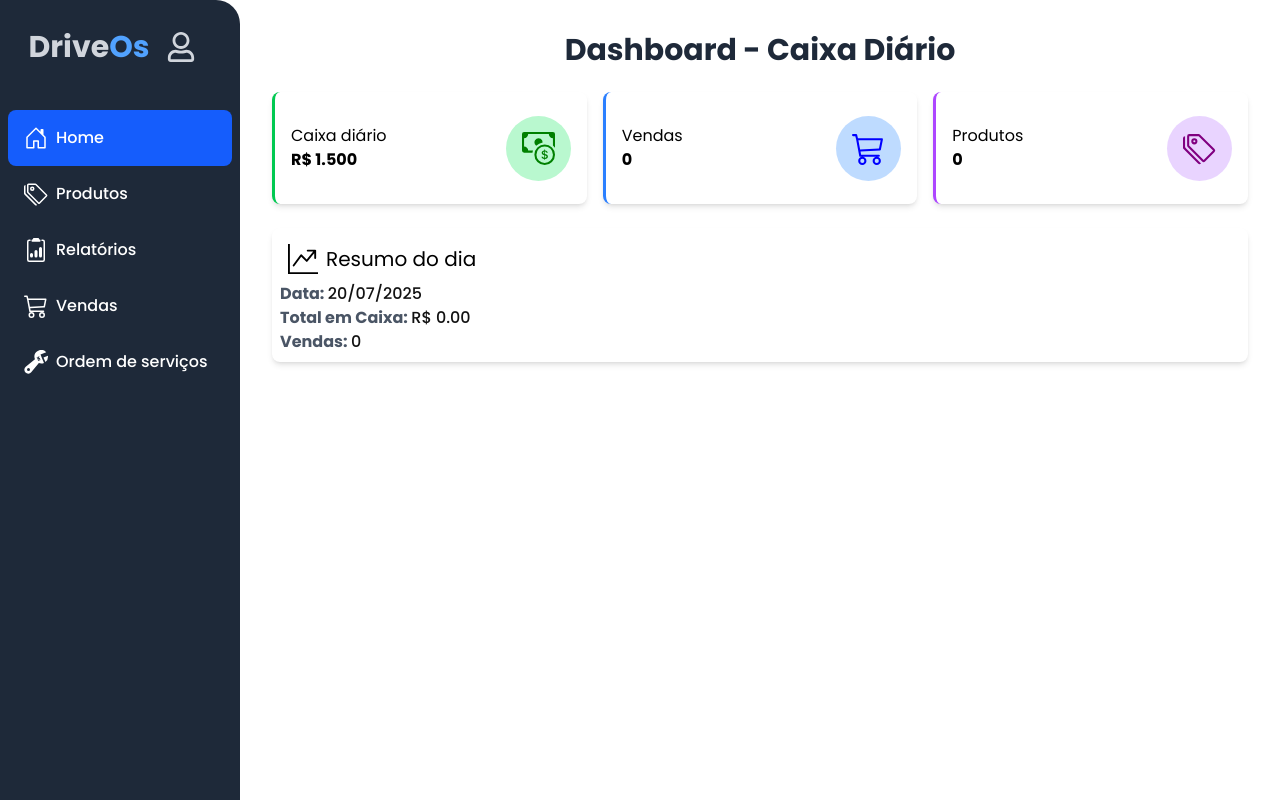
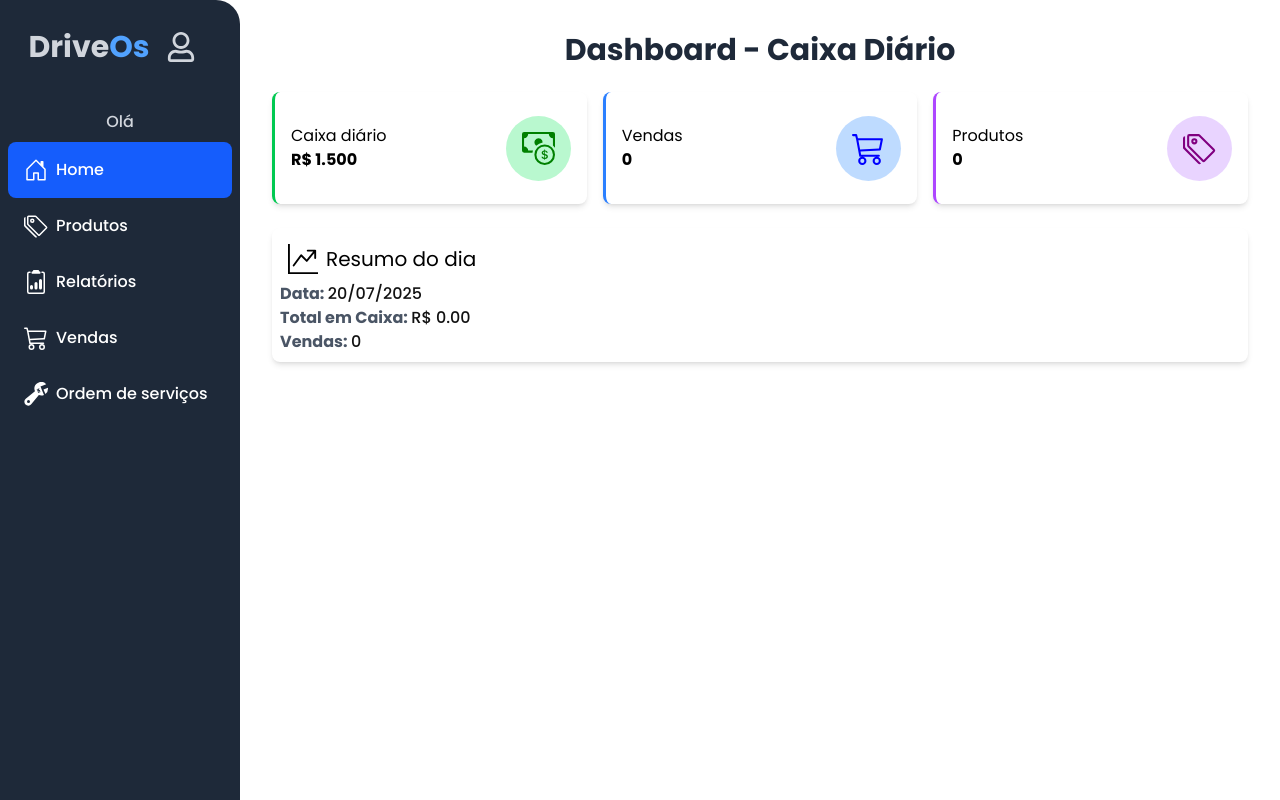
Before and after one commit to gustavols12/DriveOS, a Next.js app: page / in a window 1280 px wide. Built offline with nearby package versions, Linux system fonts and the light colour scheme; no server answers.

Commit message:
Feat: lista usuário logado

```diff
--- a/src/components/header/index.tsx
+++ b/src/components/header/index.tsx
@@ -80,6 +80,7 @@ export function Header() {
       `}
       >
         <nav className="flex flex-col items-center justify-center text-gray-300 font-medium m-2">
+          <p className="mb-2 font-medium">Olá {data?.user?.name}</p>
           <Link
             href="/"
             className={`w-full flex items-center justify-self-auto p-4 rounded-lg gap-2 hover:bg-gray-700 text-white duration-300  ${
```
